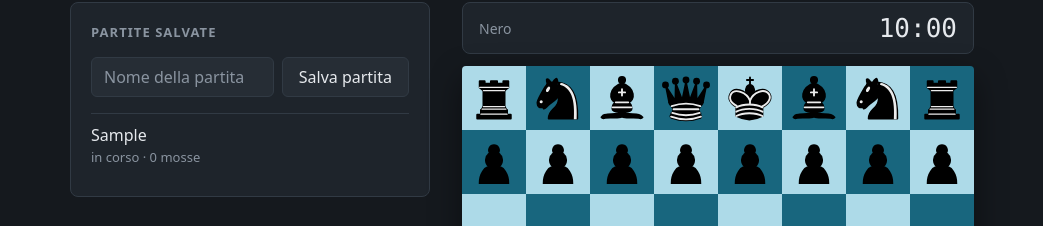
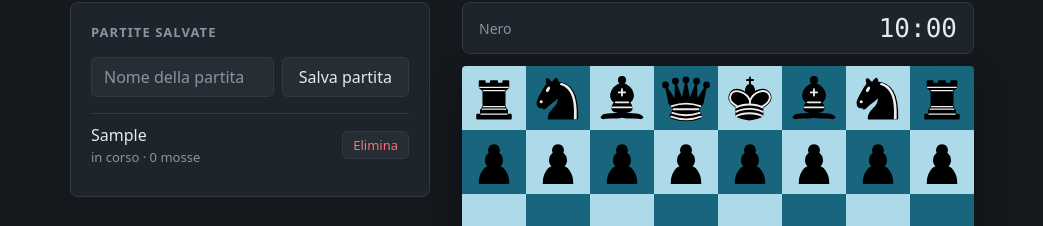
Before and after one commit to danlerr/chess, a React (Vite) app: page / in a window 1280 px wide. Both pictures are taken after typing "Sample" into the empty fields and a click on the button "Salva partita". Shown: the part 101-327 px from the top of the page, without its empty margins (118-1161 px from the left). Built offline with nearby package versions, Linux system fonts and the light colour scheme.

Commit message:
sprint R6.2 — eliminazione partite salvate

```diff
--- a/src/App.jsx
+++ b/src/App.jsx
@@ -101,6 +101,10 @@ function App(){
     setSavedGames( s => [...s, newGame])
   }
 
+  function handleDeleteGame(id){
+    setSavedGames(gs => gs.filter(g => g.id !== id))
+  }
+
   //-RENDER
   return(
     <div className="app">
@@ -115,7 +119,7 @@ function App(){
         <aside className="sidebar">
           <h2>Partite salvate</h2>
           <SaveGameForm onSave={handleSaveGame} />
-          <SavedGamesList games={savedGames} />
+          <SavedGamesList games={savedGames} onDelete={handleDeleteGame}/>
         </aside>
 
         <section className="game">
--- a/src/components/SavedGamesList.jsx
+++ b/src/components/SavedGamesList.jsx
@@ -8,7 +8,7 @@ const RESULT_LABEL = {
 
 const NAME = { white: "bianco", black: "nero" };
 
-function SavedGamesList({ games }) {
+function SavedGamesList({ games, onDelete }) {
   if (games.length === 0) {
     return <p className="saved-empty">Nessuna partita salvata</p>;
   }
@@ -17,16 +17,19 @@ function SavedGamesList({ games }) {
     <ul className="saved-list">
       {games.map(game => (
         <li key={game.id} className="saved-item">
+          <div className="saved-info">
             <span className="saved-title">{game.title}</span>
             <span className="saved-meta">
               {RESULT_LABEL[game.result]}
               {game.winner && `, vince il ${NAME[game.winner]}`}
               {` · ${game.moves.length} mosse`}
             </span>
+          </div>
+          <button className="btn btn-danger" onClick={() => onDelete(game.id)}>Elimina</button>
         </li>
       ))}
     </ul>
-  );
+  )
 }
 
 export default SavedGamesList
--- a/src/style.css
+++ b/src/style.css
@@ -179,20 +179,25 @@ h1 { font-size: 22px; font-weight: 600; }
 .save-form input:focus { border-color: var(--accent); }
 
 /* --- lista partite --- */
+/* --- lista partite --- */
 .saved-list { list-style: none; display: flex; flex-direction: column; }
 
 .saved-item {
   display: flex;
-  flex-direction: column;
-  gap: 2px;
+  justify-content: space-between;
+  align-items: center;
+  gap: 12px;
   padding: 10px 0;
   border-top: 1px solid var(--border);
 }
 
-.saved-title { font-weight: 500; }
+.saved-info { display: flex; flex-direction: column; gap: 2px; min-width: 0; }
+.saved-title { font-weight: 500; overflow: hidden; text-overflow: ellipsis; white-space: nowrap; }
 .saved-meta { color: var(--muted); font-size: 13px; }
 .saved-empty { color: var(--muted); font-size: 14px; }
 
+.btn-danger { padding: 4px 10px; font-size: 13px; color: var(--danger); }
+.btn-danger:hover { background: var(--danger); border-color: var(--danger); color: #fff; }
 /* --- schermi stretti --- */
 @media (max-width: 900px) {
   .layout { flex-direction: column-reverse; align-items: center; }
```
Lines whose indentation alone changed are shown as unchanged.
